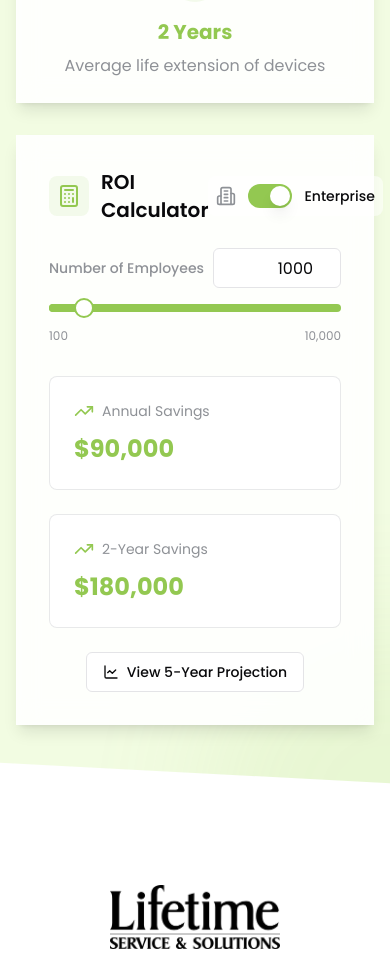
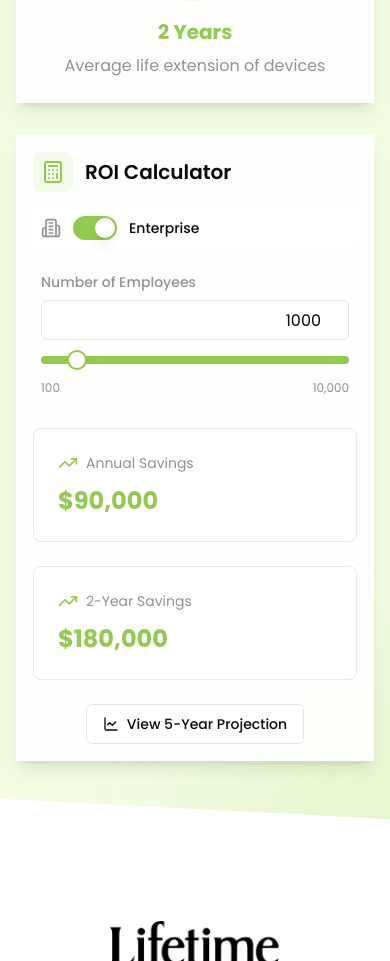
Before and after one commit to Nick-EPR/endpoint-gateway-landing-97, a React (Vite) app: page / in a window 390 px wide. Shown: the part 8161-9122 px from the top of the page. Built offline with nearby package versions, Linux system fonts and the light colour scheme; no server answers.

Commit message:
Fix ROI calculator layout
Addresses layout issues on mobile, specifically with the Enterprise slider.

```diff
--- a/src/components/sections/ROICalculator.tsx
+++ b/src/components/sections/ROICalculator.tsx
@@ -107,8 +107,8 @@ const ROICalculator = () => {
 
           <StatsCards />
 
-          <div className="glass-card p-8 animate-fade-up delay-400 transform hover:shadow-xl transition-all duration-300">
-            <div className="flex items-center justify-between mb-6">
+          <div className="glass-card p-4 sm:p-8 animate-fade-up delay-400 transform hover:shadow-xl transition-all duration-300">
+            <div className="flex flex-col sm:flex-row sm:items-center sm:justify-between gap-4 mb-6">
               <div className="flex items-center">
                 <div className="bg-primary/10 p-2 rounded-lg mr-3">
                   <Calculator className="w-6 h-6 text-primary" />
--- a/src/components/sections/roi/EmployeeInput.tsx
+++ b/src/components/sections/roi/EmployeeInput.tsx
@@ -38,8 +38,8 @@ export const EmployeeInput = ({ employees, isEnterprise, sliderRef, onEmployeeCh
   };
 
   return (
-    <div className="mb-8" ref={sliderRef}>
-      <div className="flex justify-between items-center mb-2">
+    <div className="mb-8 px-2 sm:px-0" ref={sliderRef}>
+      <div className="flex flex-col sm:flex-row sm:justify-between sm:items-center gap-2 sm:gap-4 mb-2">
         <label className="text-sm font-medium text-neutral">
           Number of Employees
         </label>
@@ -48,7 +48,7 @@ export const EmployeeInput = ({ employees, isEnterprise, sliderRef, onEmployeeCh
           value={inputValue}
           onChange={handleInputChange}
           onBlur={handleInputBlur}
-          className="w-32 text-right"
+          className="w-full sm:w-32 text-right"
           min={100}
           max={isEnterprise ? 10000 : 1000}
         />
```
